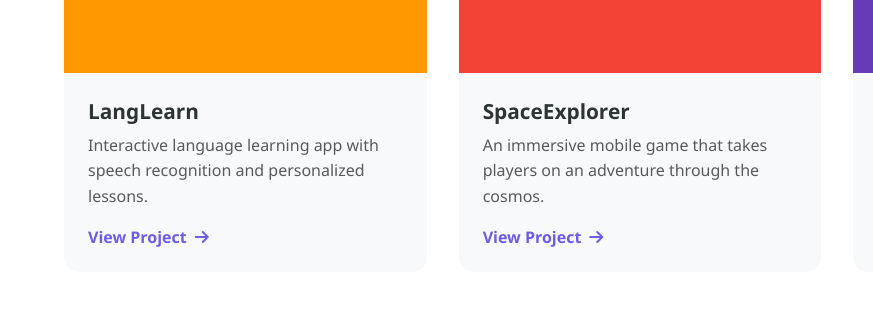
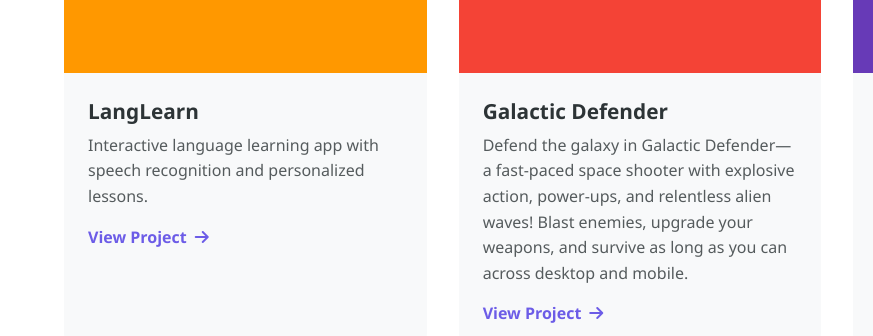
Before and after one commit to ZiPPO7777/ZIPPTECH-website, a plain HTML site: page index.html in a window 1280 px wide. Shown: the part 3150-3486 px from the top of the page, 0-873 px from the left. Drawn offline with nearby package versions, Linux system fonts and the light colour scheme.

Commit message:
Update index.html

```diff
--- a/index.html
+++ b/index.html
@@ -772,8 +772,8 @@
                     <i class="fas fa-gamepad"></i>
                 </div>
                 <div class="project-info">
-                    <h3>SpaceExplorer</h3>
-                    <p>An immersive mobile game that takes players on an adventure through the cosmos.</p>
+                    <h3>Galactic Defender</h3>
+                    <p>Defend the galaxy in Galactic Defender—a fast-paced space shooter with explosive action, power-ups, and relentless alien waves! Blast enemies, upgrade your weapons, and survive as long as you can across desktop and mobile.</p>
                     <a href="projects/games.html" class="project-link">View Project <i class="fas fa-arrow-right"></i></a>
                 </div>
             </div>
```
